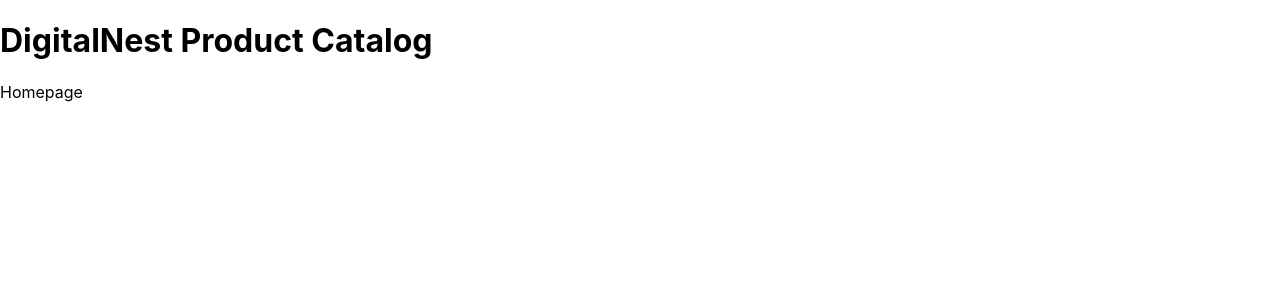
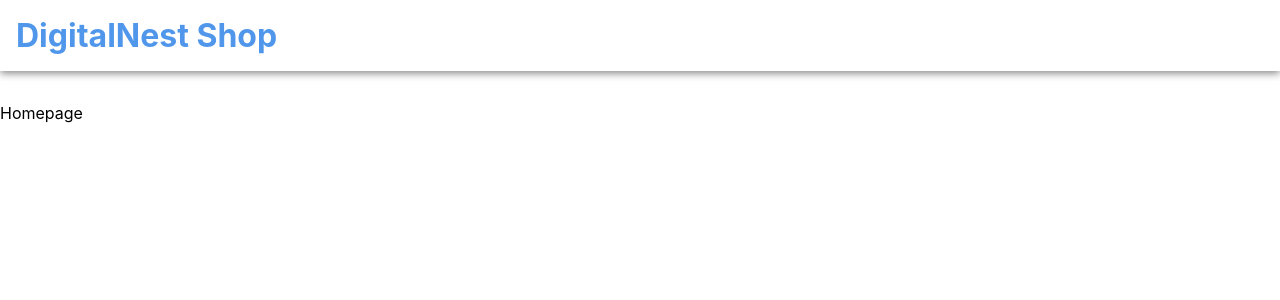
Before and after one commit to jack-200/digitalnest-product-catalog, a React (Create React App) app in the folder digitalnest-product-catalog/: page / in a window 1280 px wide. Shown: the top 300 px of the page. Built offline with nearby package versions, Linux system fonts and the light colour scheme.

Commit message:
initial header box

```diff
--- a/digitalnest-product-catalog/src/App.css
+++ b/digitalnest-product-catalog/src/App.css
@@ -36,3 +36,25 @@
     transform: rotate(360deg);
   }
 }
+
+.main-header-box {
+  color: #5097ec;
+  background: #ffffff;
+
+  /* Add a subtle shadow at the bottom */
+  box-shadow: 0 2px 8px rgba(0, 0, 0, 0.5);
+
+  /* Add margin spacing from next element */
+  margin-bottom: 2em;
+}
+
+.main-header-box h1 {
+  /* Ensure main header text is bold */
+  font-weight: bold;
+
+  /* Override default margins */
+  margin: 0;
+
+  /* Paddings from header-box */
+  padding: 0.5em;
+}
--- a/digitalnest-product-catalog/src/App.tsx
+++ b/digitalnest-product-catalog/src/App.tsx
@@ -1,16 +1,16 @@
-import React, { useEffect } from 'react';
-import logo from './logo.svg';
-import './App.css';
+import React, { useEffect } from "react";
+import logo from "./logo.svg";
+import "./App.css";
 
 function App() {
   useEffect(() => {
-    document.title = 'DigitalNest Product Catalog';
+    document.title = "DigitalNest Shop";
   }, []);
 
   return (
     <>
-      <header>
-        <h1>DigitalNest Product Catalog</h1>
+      <header className="main-header-box">
+        <h1>DigitalNest Shop</h1>
       </header>
       <div>Homepage</div>
     </>
```
